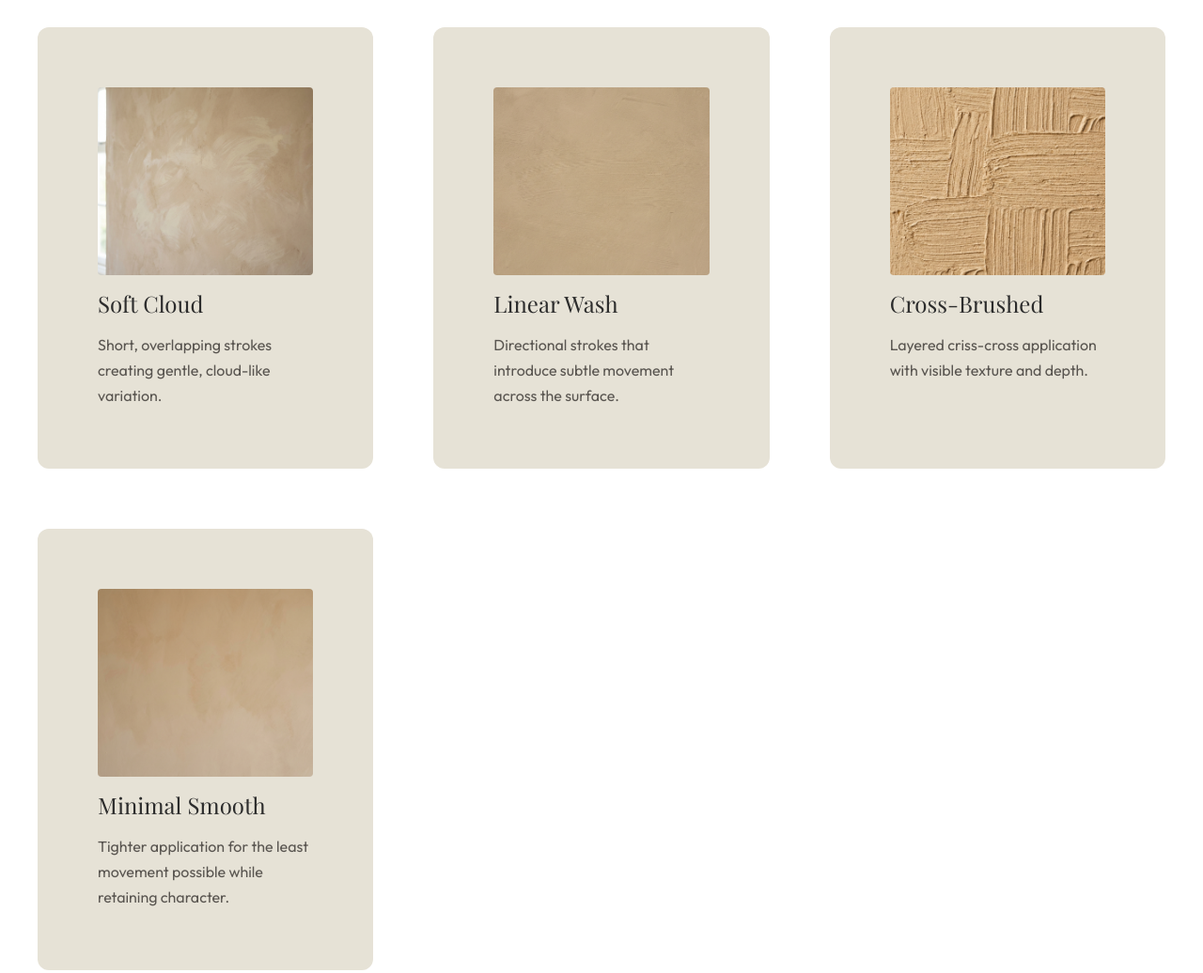
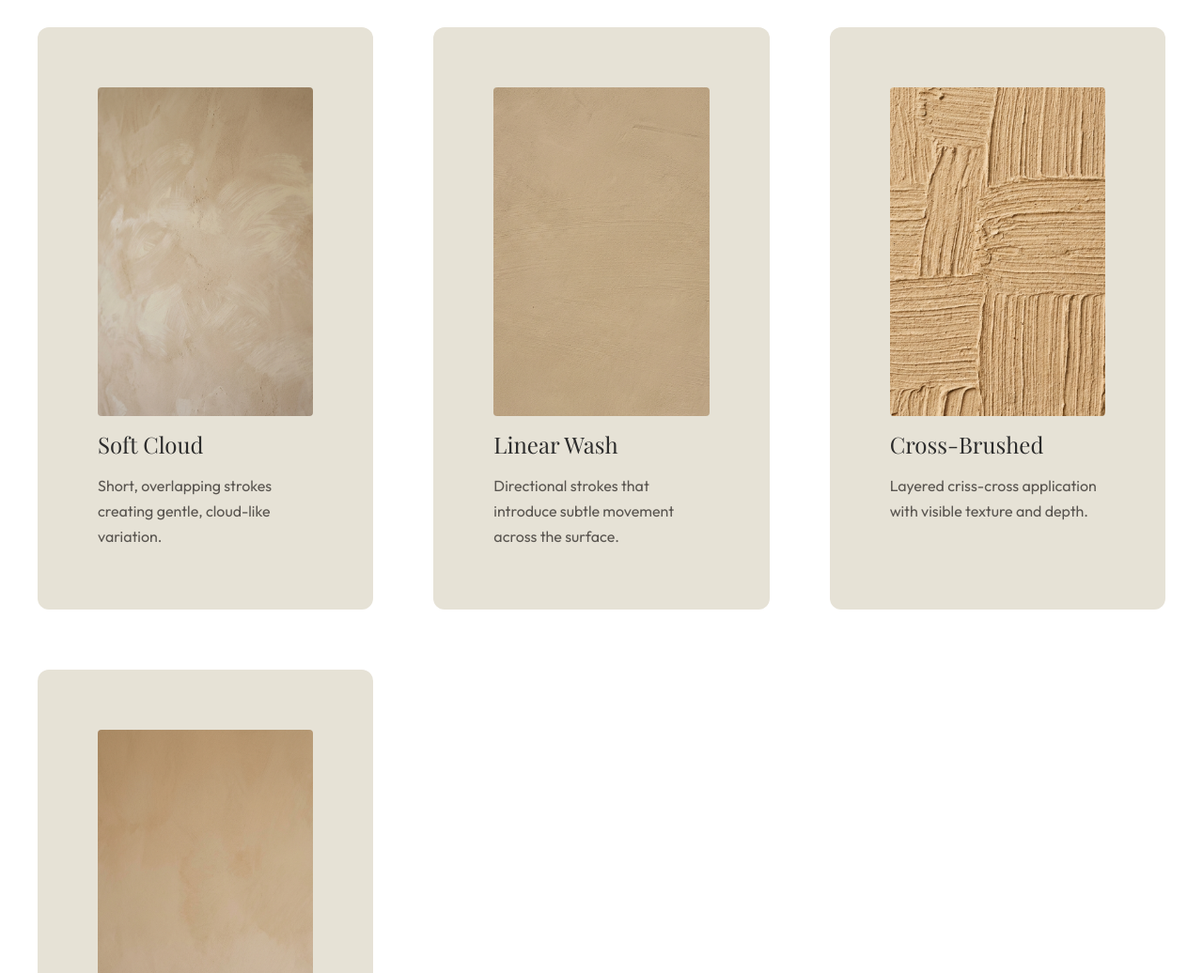
Before and after one commit to tsybjornie/surface, a plain HTML site: page lime-paint.html in a window 1280 px wide. Shown: the part 1568-2604 px from the top of the page at 94% size. Drawn offline with nearby package versions, Linux system fonts and the light colour scheme; a web font is replaced by a local one.

Commit message:
Increase stroke style image height to 350px

```diff
--- a/lime-paint.html
+++ b/lime-paint.html
@@ -96,28 +96,28 @@
             <div class="option-grid-large">
                 <div class="option-card-large">
                     <img src="images/stroke-soft-cloud.png" alt="Soft Cloud Stroke Texture"
-                        style="width: 100%; height: 200px; object-fit: cover; border-radius: var(--radius-sm); margin-bottom: 1rem;">
+                        style="width: 100%; height: 350px; object-fit: cover; border-radius: var(--radius-sm); margin-bottom: 1rem;">
                     <h3>Soft Cloud</h3>
                     <p>Short, overlapping strokes creating gentle, cloud-like variation.</p>
                 </div>
 
                 <div class="option-card-large">
                     <img src="images/stroke-linear-wash.png" alt="Linear Wash Stroke Texture"
-                        style="width: 100%; height: 200px; object-fit: cover; border-radius: var(--radius-sm); margin-bottom: 1rem;">
+                        style="width: 100%; height: 350px; object-fit: cover; border-radius: var(--radius-sm); margin-bottom: 1rem;">
                     <h3>Linear Wash</h3>
                     <p>Directional strokes that introduce subtle movement across the surface.</p>
                 </div>
 
                 <div class="option-card-large">
                     <img src="images/stroke-cross-brushed.png" alt="Cross-Brushed Stroke Texture"
-                        style="width: 100%; height: 200px; object-fit: cover; border-radius: var(--radius-sm); margin-bottom: 1rem;">
+                        style="width: 100%; height: 350px; object-fit: cover; border-radius: var(--radius-sm); margin-bottom: 1rem;">
                     <h3>Cross-Brushed</h3>
                     <p>Layered criss-cross application with visible texture and depth.</p>
                 </div>
 
                 <div class="option-card-large">
                     <img src="images/stroke-minimal-smooth.png" alt="Minimal Smooth Stroke Texture"
-                        style="width: 100%; height: 200px; object-fit: cover; border-radius: var(--radius-sm); margin-bottom: 1rem;">
+                        style="width: 100%; height: 350px; object-fit: cover; border-radius: var(--radius-sm); margin-bottom: 1rem;">
                     <h3>Minimal Smooth</h3>
                     <p>Tighter application for the least movement possible while retaining character.</p>
                 </div>
```
